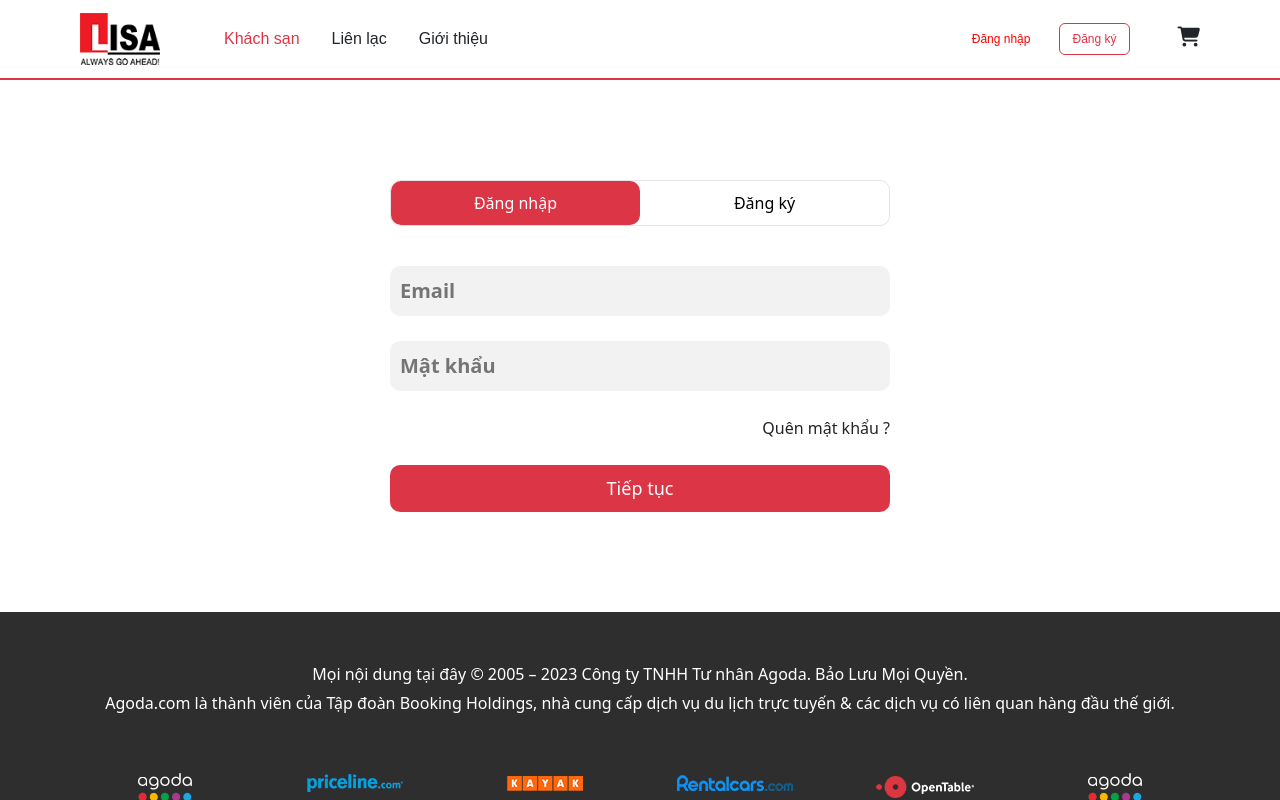
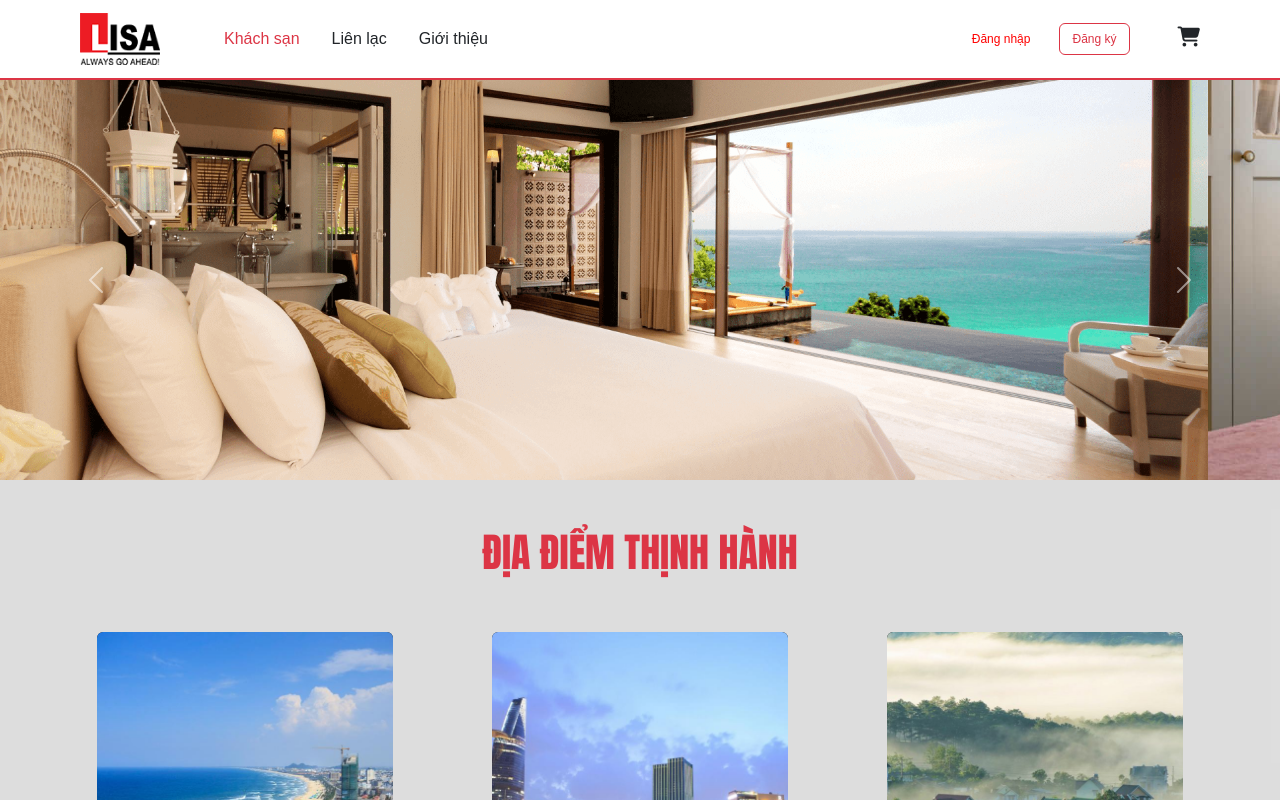
Before and after one commit to NamPhunPhin/HotelBooking, a Vue app in the folder client/: page / in a window 1280 px wide. Shown: the top 800 px of the page. Built offline with nearby package versions, Linux system fonts and the light colour scheme; a web font is replaced by a local one.

Commit message:
Update Font Headind

```diff
--- a/client/src/App.vue
+++ b/client/src/App.vue
@@ -1,26 +1,39 @@
 <template>
   <NavbarComponent />
-  <AuthPage />
+  <!-- <AuthPage /> -->
+  <IntroPage />
   <FooterComponent />
 </template>
 
 <script>
 import NavbarComponent from "./components/NavbarComponent.vue";
 import FooterComponent from "./components/FooterComponent.vue";
-import AuthPage from "./pages/User/AuthPage.vue";
+import IntroPage from "./pages/User/IntroPage.vue";
+// import AuthPage from "./pages/User/AuthPage.vue";
 
 export default {
   name: "App",
-  components: { NavbarComponent, FooterComponent, AuthPage },
+  components: { NavbarComponent, FooterComponent, IntroPage },
 };
 </script>
 
 <style>
 @import url("https://fonts.cdnfonts.com/css/mallory");
+@import url("https://fonts.googleapis.com/css2?family=Anton&display=swap");
 
 :root {
   --main-Color: rgb(220, 53, 69);
   --font-Mallory: "Mallory", sans-serif;
+  --font-Anton: "Anton", sans-serif;
+}
+
+h1,
+h2,
+h3,
+h4,
+h5,
+h6 {
+  font-family: var(--font-Anton);
 }
 
 * {
--- a/client/src/pages/User/IntroPage.vue
+++ b/client/src/pages/User/IntroPage.vue
@@ -60,7 +60,7 @@
           alt="..."
         />
         <div class="card-img-overlay">
-          <h3 class="card-title">Đà Nẵng</h3>
+          <span class="card-title">Đà Nẵng</span>
         </div>
       </div>
       <div class="card bg-dark m-2 text-white col-md-3 p-0 border-0">
@@ -70,7 +70,7 @@
           alt="..."
         />
         <div class="card-img-overlay">
-          <h3 class="card-title">TP Hồ chí Minh</h3>
+          <span class="card-title">TP Hồ chí Minh</span>
         </div>
       </div>
       <div class="card bg-dark m-2 text-white col-md-3 p-0 border-0">
@@ -80,7 +80,7 @@
           alt="..."
         />
         <div class="card-img-overlay">
-          <h3 class="card-title">Đà Lạt</h3>
+          <span class="card-title">Đà Lạt</span>
         </div>
       </div>
     </div>
@@ -246,6 +246,11 @@ document.addEventListener("click", function (e) {
   --font-Dancing: "Dancing Script", cursive;
 }
 
+.card-img-overlay > span {
+  font-size: 20px;
+  font-weight: bold;
+}
+
 /* Block-2 */
 .block-2 {
   background: #bdbdbd81;
@@ -387,8 +392,8 @@ document.addEventListener("click", function (e) {
   font-family: var(--font-Dancing);
 }
 
-.block-5 h1{
-    color: rgb(220, 53, 69);
+.block-5 h1 {
+  color: rgb(220, 53, 69);
 }
 
 .modal-body {
```
